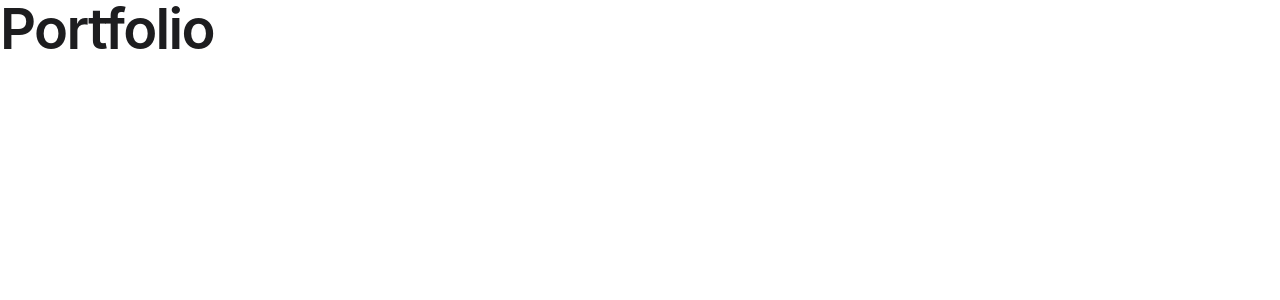
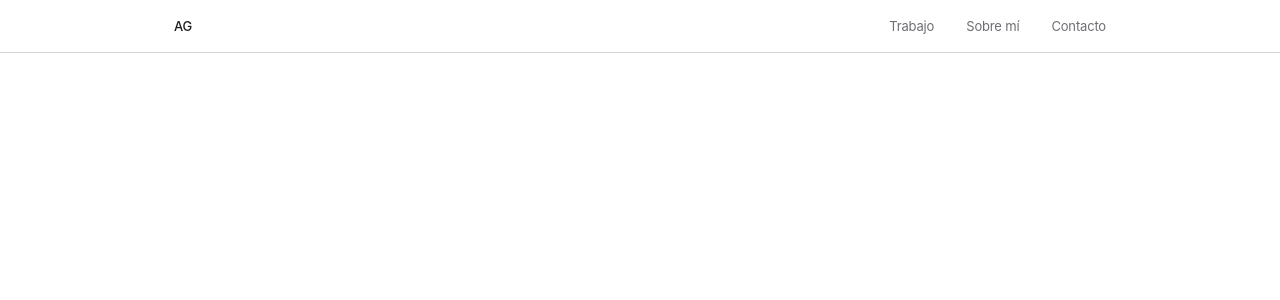
Before and after one commit to AldG99/product-design-portfolio, a React (Vite) app: page / in a window 1280 px wide. Shown: the top 300 px of the page. Built offline with nearby package versions, Linux system fonts and the light colour scheme.

Commit message:
feat(layout): implementar header con enlaces de navegación

```diff
--- /dev/null
+++ b/src/components/layout/Header.module.scss
@@ -0,0 +1,40 @@
+.header {
+  position: sticky;
+  top: 0;
+  z-index: 100;
+  background-color: rgba(255, 255, 255, 0.85);
+  backdrop-filter: saturate(180%) blur(20px);
+  border-bottom: 1px solid var(--color-border);
+}
+
+.inner {
+  max-width: var(--max-width);
+  margin: 0 auto;
+  padding: 0 24px;
+  height: 52px;
+  display: flex;
+  align-items: center;
+  justify-content: space-between;
+}
+
+.name {
+  font-size: var(--text-sm);
+  font-weight: 500;
+  color: var(--color-text);
+  letter-spacing: -0.01em;
+}
+
+.nav {
+  display: flex;
+  gap: 32px;
+}
+
+.link {
+  font-size: var(--text-sm);
+  color: var(--color-secondary);
+  transition: color var(--transition);
+
+  &:hover {
+    color: var(--color-text);
+  }
+}
--- a/src/components/layout/Header.tsx
+++ b/src/components/layout/Header.tsx
@@ -1,3 +1,26 @@
+import styles from './Header.module.scss'
+
+const navLinks = [
+  { label: 'Trabajo', href: '#work' },
+  { label: 'Sobre mí', href: '#about' },
+  { label: 'Contacto', href: '#contact' },
+]
+
 export default function Header() {
-  return <header />
+  return (
+    <header className={styles.header}>
+      <div className={styles.inner}>
+        <a href="#" className={styles.name}>
+          AG
+        </a>
+        <nav className={styles.nav}>
+          {navLinks.map(({ label, href }) => (
+            <a key={label} href={href} className={styles.link}>
+              {label}
+            </a>
+          ))}
+        </nav>
+      </div>
+    </header>
+  )
 }
--- a/src/sections/Hero.tsx
+++ b/src/sections/Hero.tsx
@@ -1,7 +1,3 @@
 export default function Hero() {
-  return (
-    <section id="hero">
-      <h1>Portfolio</h1>
-    </section>
-  )
+  return <section id="hero" />
 }
```
